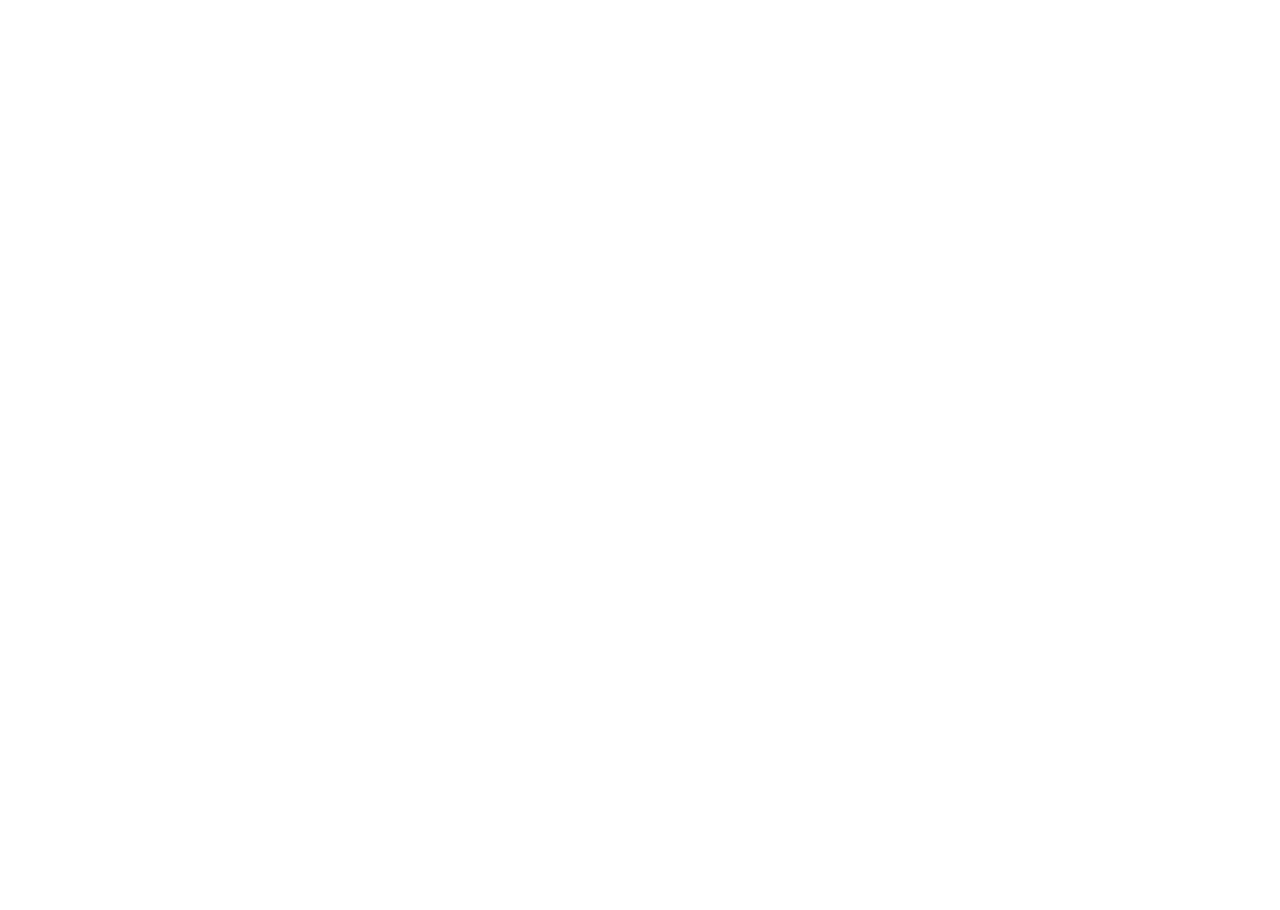
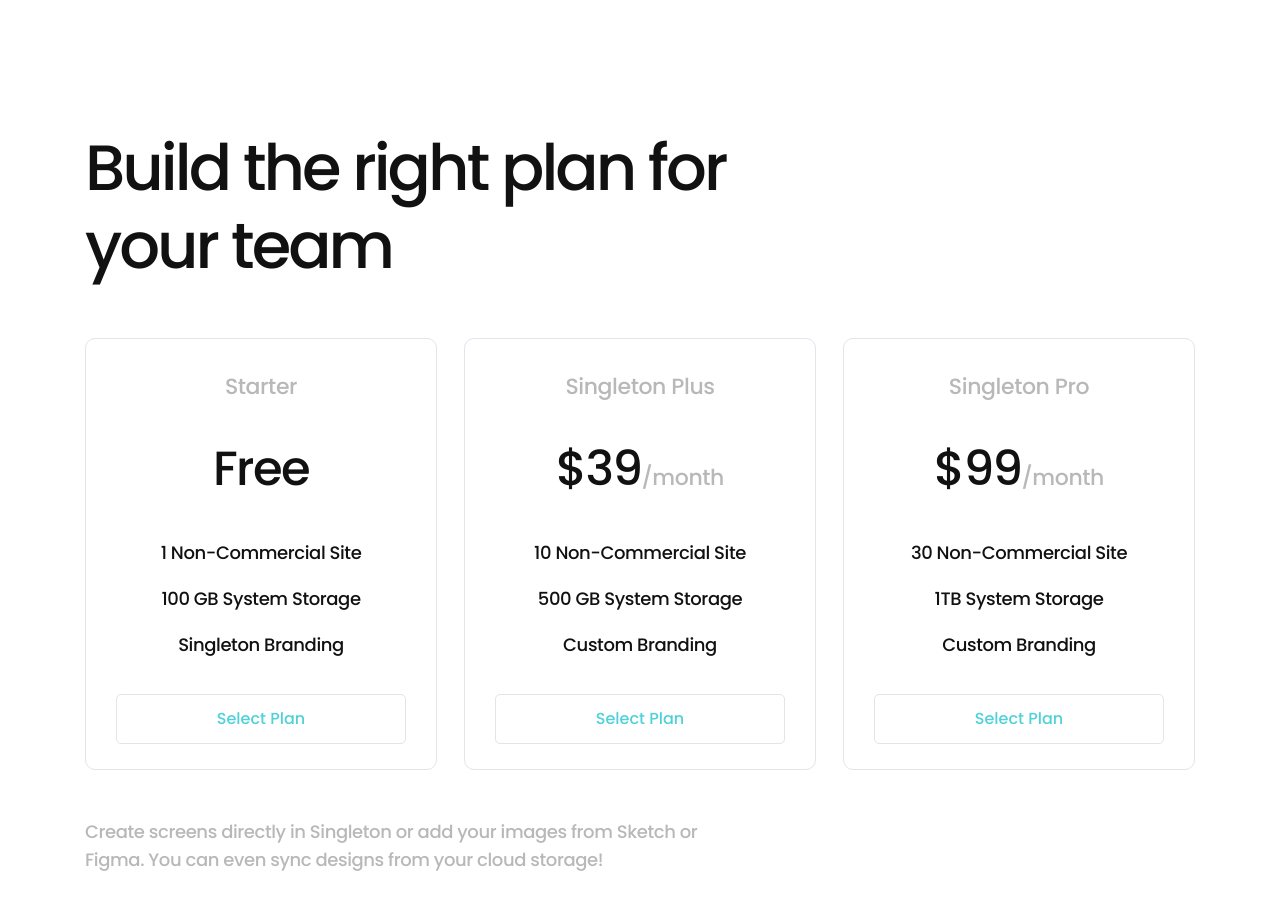
Before and after one commit to JorgeRochaA/singleton, a Vue app: page / in a window 1280 px wide. Shown: the part 5480-6390 px from the top of the page. Before the commit the page ends 5555 px from the top, so only its background shows below. Built offline with nearby package versions, Linux system fonts and the light colour scheme.

Commit message:
add plans section

```diff
--- a/src/App.vue
+++ b/src/App.vue
@@ -4,6 +4,7 @@
 import Sponsor from "./components/Sponsor.vue";
 import Features from "./components/Features.vue";
 import EarnRewards from "./components/EarnRewards.vue";
+import Plans from "./components/Plans.vue";
 </script>
 
 <template>
@@ -13,6 +14,7 @@
     <Sponsor />
     <Features />
     <EarnRewards />
+    <Plans />
   </div>
 </template>
 
--- /dev/null
+++ b/src/components/Plans.vue
@@ -0,0 +1,121 @@
+>
+<script setup>
+import PlanCard from "../shared/components/PlanCard.vue";
+const planCards = [
+  {
+    tittle: "Starter",
+    price: 0,
+    interval: "",
+    features: [
+      "1 Non-Commercial Site",
+      "100 GB System Storage",
+      "Singleton Branding",
+    ],
+    button: "Select Plan",
+  },
+  {
+    tittle: "Singleton Plus",
+    price: 39,
+    interval: "/month",
+    features: [
+      "10 Non-Commercial Site",
+      "500 GB System Storage",
+      "Custom Branding",
+    ],
+    button: "Select Plan",
+  },
+  {
+    tittle: "Singleton Pro",
+    price: 99,
+    interval: "/month",
+    features: [
+      "30 Non-Commercial Site",
+      "1TB System Storage",
+      "Custom Branding",
+    ],
+    button: "Select Plan",
+  },
+];
+</script>
+<template>
+  <div class="plans-container">
+    <h2>Build the right plan for your team</h2>
+    <div class="plan-cards-container">
+      <PlanCard
+        v-for="plan in planCards"
+        :key="plan.tittle"
+        :tittle="plan.tittle"
+        :price="plan.price"
+        :interval="plan.interval"
+        :features="plan.features"
+        :button="plan.button"
+      />
+    </div>
+    <p>
+      Create screens directly in Singleton or add your images from Sketch or
+      Figma. You can even sync designs from your cloud storage!
+    </p>
+  </div>
+</template>
+<style scoped lang="scss">
+.plans-container {
+  font-family: "Poppins", sans-serif;
+  text-align: left;
+  margin-bottom: 91px;
+  h2 {
+    width: 775px;
+    color: #111;
+    font-size: 64px;
+    font-style: normal;
+    font-weight: 400;
+    line-height: 78px; /* 121.875% */
+    letter-spacing: -3px;
+  }
+
+  .plan-cards-container {
+    display: grid;
+    grid-template-columns: repeat(3, 1fr);
+    grid-gap: 27px;
+    margin-bottom: 48px;
+  }
+
+  p {
+    width: 621px;
+    color: #b8b8b8;
+    font-size: 18px;
+    font-style: normal;
+    font-weight: 400;
+    line-height: 28px; /* 155.556% */
+    letter-spacing: -0.4px;
+  }
+}
+
+@media screen and (max-width: 1165px) {
+  .plans-container {
+    display: flex;
+    flex-direction: column;
+    align-items: center;
+    h2 {
+      max-width: 90vw;
+      text-align: center;
+    }
+
+    .plan-cards-container {
+      grid-template-columns: repeat(2, 1fr);
+    }
+
+    p {
+      max-width: 90vw;
+      text-align: center;
+    }
+  }
+}
+
+@media screen and (max-width: 800px) {
+  .plans-container {
+    .plan-cards-container {
+      grid-template-columns: repeat(1, 1fr);
+    }
+  }
+}
+</style>
--- /dev/null
+++ b/src/shared/components/PlanCard.vue
@@ -0,0 +1,118 @@
+>
+<script setup>
+//set props
+const props = defineProps({
+  tittle: String,
+  price: Number,
+  interval: String,
+  features: Array[String],
+  button: String,
+});
+</script>
+<template>
+  <div class="card-container">
+    <h3>{{ tittle }}</h3>
+    <div class="price-container">
+      <span class="price">{{ price > 0 ? `$${price}` : "Free" }}</span>
+      <span class="interval">{{ interval }}</span>
+    </div>
+    <div class="features-container">
+      <a v-for="feature in features" :key="feature">{{ feature }}</a>
+    </div>
+    <button class="button">{{ button }}</button>
+  </div>
+</template>
+<style scoped lang="scss">
+.card-container {
+  color: black;
+  width: 350px;
+  max-width: 90vw;
+  height: 430px;
+  flex-shrink: 0;
+  border-radius: 10px;
+  border: 1px solid #e1e4eb;
+  display: flex;
+  flex-direction: column;
+  align-items: center;
+  transition: 0.5s;
+  &:hover {
+    background: #111;
+    cursor: pointer;
+    transform: scale(1.1);
+  }
+
+  &:hover .price-container .price,
+  &:hover .features-container a {
+    color: white;
+  }
+
+  &:hover button {
+    color: white;
+    background-color: #4fd1d9;
+    border-color: #4fd1d9;
+  }
+
+  h3 {
+    color: #b8b8b8;
+    text-align: center;
+    font-size: 22px;
+    font-style: normal;
+    font-weight: 400;
+    line-height: 32px; /* 145.455% */
+    letter-spacing: -0.4px;
+    margin-top: 32px;
+  }
+
+  .price-container {
+    margin-top: 21px;
+    .price {
+      color: #111;
+      text-align: center;
+      font-size: 48px;
+      font-style: normal;
+      font-weight: 400;
+      line-height: 45px; /* 93.75% */
+      letter-spacing: -1.6px;
+      transition: 0.5s;
+    }
+    .interval {
+      color: #b8b8b8;
+      text-align: center;
+      font-size: 22px;
+      font-style: normal;
+      font-weight: 400;
+      line-height: 32px; /* 145.455% */
+      letter-spacing: -0.4px;
+    }
+  }
+  .features-container {
+    list-style: none;
+    margin-top: 45px;
+    margin-bottom: 35px;
+    gap: 18px;
+    display: flex;
+    flex-direction: column;
+    a {
+      color: #111;
+      text-align: center;
+      font-size: 18px;
+      font-style: normal;
+      font-weight: 400;
+      line-height: 28px; /* 155.556% */
+      letter-spacing: -0.4px;
+      text-align: center;
+      transition: 0.5s;
+    }
+  }
+  button {
+    width: 290px;
+    height: 50px;
+    flex-shrink: 0;
+    border-radius: 5px;
+    border: 1px solid #e1e4eb;
+    background-color: white;
+    color: #4fd1d9;
+    transition: 0.5s;
+  }
+}
+</style>
```
